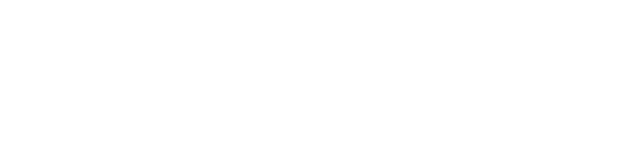
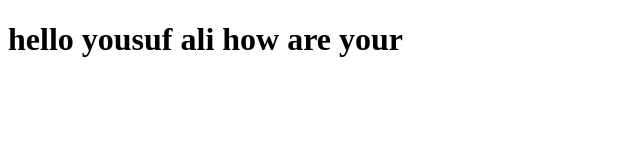
Before and after one commit to Yousufali999/my-success-e-larning-platform, a plain HTML site: page index.html in a window 1280 px wide. Shown: the whole page, without its empty margins (0-640 px from the left). Drawn offline with Linux system fonts and the light colour scheme.

Commit message:
added style file

```diff
--- a/index.html
+++ b/index.html
@@ -6,6 +6,6 @@
     <title>My success e-laring platform</title>
 </head>
 <body>
-
+    <h1>hello yousuf ali how are your</h1>
 </body>
 </html>
```
Also changed, not shown: style/style.css (added).
